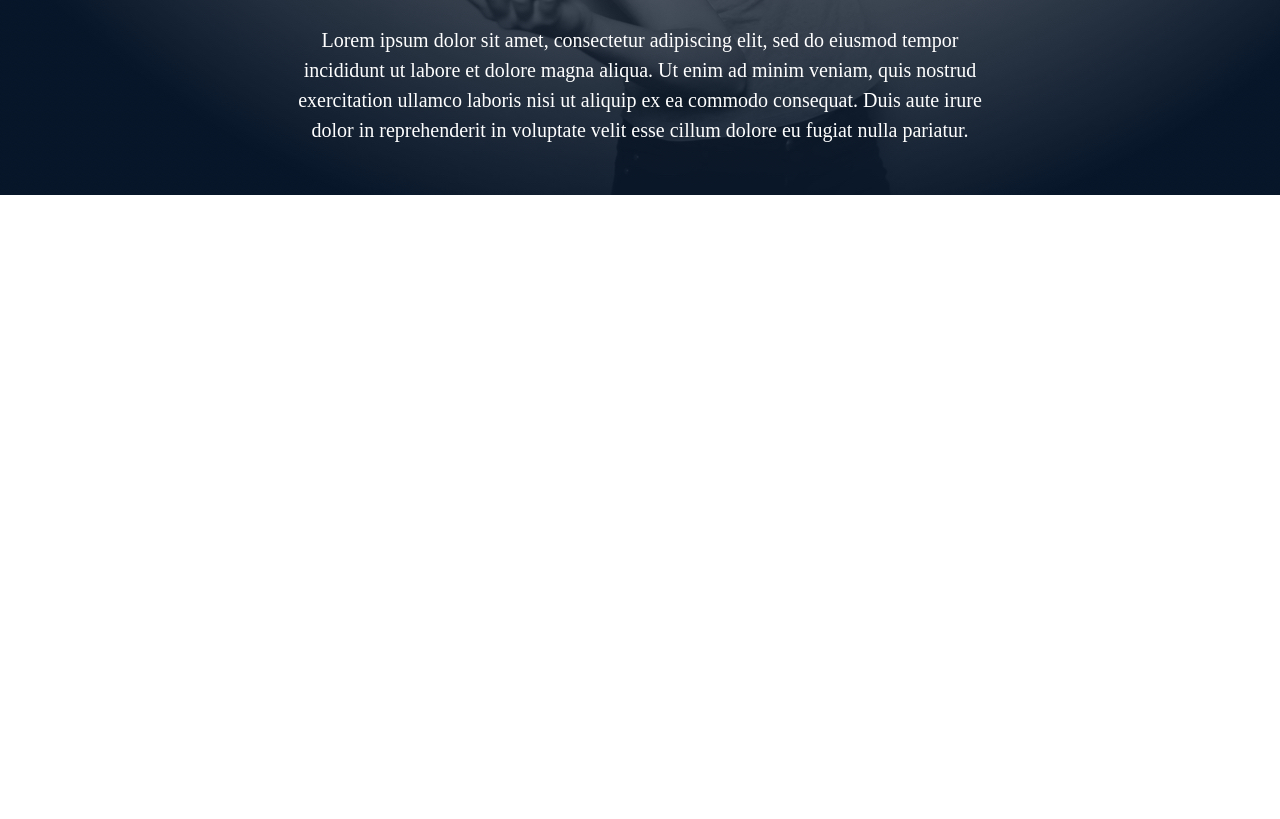
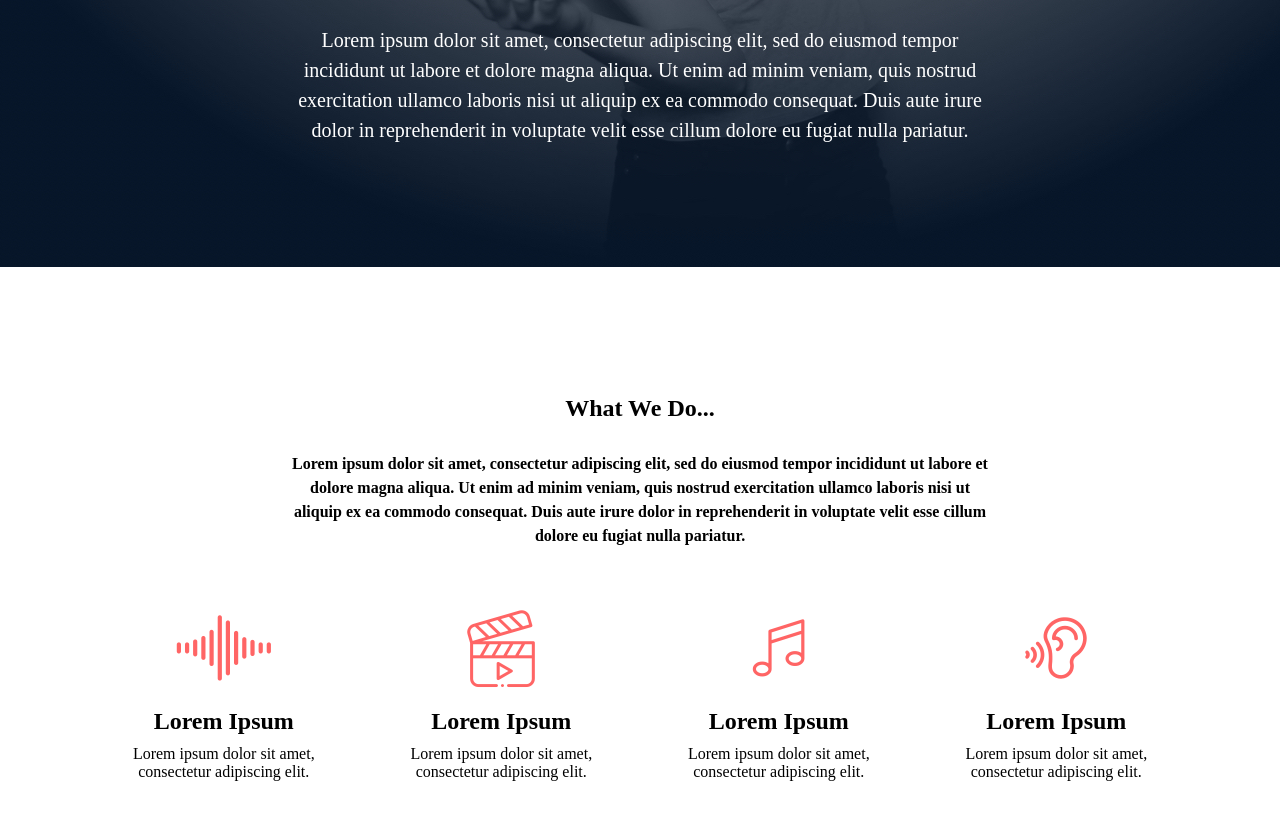
Before and after one commit to PhilipRagaee/alx_html_css, a plain HTML site: page headphones/1-index.html in a window 1280 px wide. Shown: the part 533-1352 px from the top of the page. Before the commit the page ends 800 px from the top, so only its background shows below. Drawn offline with Linux system fonts and the light colour scheme.

Commit message:
Adding Icon & Fonts Files + Adding Style To What We Do Section

```diff
--- a/headphones/1-index.html
+++ b/headphones/1-index.html
@@ -4,6 +4,7 @@
     <meta charset="UTF-8"/>
     <meta name="viewport" content="width=device-width, initial-scale=1.0"/>
     <link rel="stylesheet" href="1-style.css"/>
+    <link rel="stylesheet" href="style-icon.css">
     <title>Headphones</title>
 </head>
 <body>
@@ -38,6 +39,50 @@
             </div>
         </div>
             </section>
+
+            <section class="section-two">
+                <div class="container">
+                    <div class="div-one">
+                        <h1>what we do...</h1>
+                        <p>
+                            Lorem ipsum dolor sit amet, consectetur adipiscing elit, sed do eiusmod tempor incididunt ut labore et dolore magna aliqua. Ut enim ad minim veniam, quis nostrud exercitation ullamco laboris nisi ut aliquip ex ea commodo consequat. Duis aute irure dolor in reprehenderit in voluptate velit esse cillum dolore eu fugiat nulla pariatur.
+                        </p>
+                    </div>
+
+                    <div class="div-two">
+                        <div class="flex">
+                            <div>
+                                <i class="holberton_school-icon-ic_sound"></i>
+                                <h1>lorem ipsum</h1>
+                                <p>
+                                    Lorem ipsum dolor sit amet, consectetur adipiscing elit.
+                                </p>
+                            </div>
+                            <div>
+                                <i class="holberton_school-icon-ic_video"></i>
+                                <h1>lorem ipsum</h1>
+                                <p>
+                                    Lorem ipsum dolor sit amet, consectetur adipiscing elit.
+                                </p>
+                            </div>
+                            <div>
+                                <i class="holberton_school-icon-ic_music"></i>
+                                <h1>lorem ipsum</h1>
+                                <p>
+                                    Lorem ipsum dolor sit amet, consectetur adipiscing elit.
+                                </p>
+                            </div>
+                            <div>
+                                <i class="holberton_school-icon-ic_hearing"></i>
+                                <h1>lorem ipsum</h1>
+                                <p>
+                                    Lorem ipsum dolor sit amet, consectetur adipiscing elit.
+                                </p>
+                            </div>
+                        </div>
+                    </div>
+                </div>
+            </section>
         </main>
     </div>
 </body>
--- a/headphones/1-style.css
+++ b/headphones/1-style.css
@@ -91,7 +91,6 @@ header ul li a {
     -ms-border-radius: 20px;
     -o-border-radius: 20px;
 }
-
 .section-one .div-two {
     width: 70%;
     margin: auto;
@@ -105,4 +104,55 @@ header ul li a {
     text-align: center;
 }
 
+.section-two {
+    margin-top: 100px;
+    padding-top: 100px;
+}
+.section-two .div-one h1 {
+    text-align: center;
+    padding-bottom: 30px;
+    text-transform: capitalize;
+}
+.section-two .div-one p {
+    padding: 0 200px;
+    line-height: 1.5;
+    font-weight: bold;
+    text-align: center;
+}
+.section-two .div-two {
+    width: 100%;
+}
+.section-two .div-two .flex {
+    width: 100%;
+    display: flex;
+    margin: 50px auto;
+    text-align: center;
+    align-items: center;
+    justify-content: center;
+}
+.section-two .div-two .flex div {
+    width: calc(100% /4);
+}
+.section-two .div-two .flex div i {
+    color: #FF6565;
+    font-size: 100px;
+}
+.section-two .div-two .flex div h1 {
+    padding: 10px 0;
+    text-transform: capitalize;
+}
+.section-two .div-two .flex div p {
+    padding: 0 20px;
+}
+
+
+
+
+
+
+
+
+
+
+
 /*End-Main-Style*/
--- /dev/null
+++ b/headphones/style-icon.css
@@ -0,0 +1,90 @@
+@font-face {
+  font-family: 'holberton_school-icon';
+  src:  url('fonts/holberton_school-icon.eot?sq4eq4');
+  src:  url('fonts/holberton_school-icon.eot?sq4eq4#iefix') format('embedded-opentype'),
+    url('fonts/holberton_school-icon.ttf?sq4eq4') format('truetype'),
+    url('fonts/holberton_school-icon.woff?sq4eq4') format('woff'),
+    url('fonts/holberton_school-icon.svg?sq4eq4#holberton_school-icon') format('svg');
+  font-weight: normal;
+  font-style: normal;
+  font-display: block;
+}
+
+[class^="holberton_school-icon-"], [class*=" holberton_school-icon-"] {
+  /* use !important to prevent issues with browser extensions that change fonts */
+  font-family: 'holberton_school-icon' !important;
+  speak: none;
+  font-style: normal;
+  font-weight: normal;
+  font-variant: normal;
+  text-transform: none;
+  line-height: 1;
+
+  /* Better Font Rendering =========== */
+  -webkit-font-smoothing: antialiased;
+  -moz-osx-font-smoothing: grayscale;
+}
+
+.holberton_school-icon-arrow_1:before {
+  content: "\e900";
+}
+.holberton_school-icon-arrow_2:before {
+  content: "\e901";
+}
+.holberton_school-icon-arrow_3:before {
+  content: "\e902";
+}
+.holberton_school-icon-arrow_4:before {
+  content: "\e903";
+}
+.holberton_school-icon-arrow_5:before {
+  content: "\e904";
+}
+.holberton_school-icon-check:before {
+  content: "\e905";
+}
+.holberton_school-icon-ic_bag:before {
+  content: "\e906";
+}
+.holberton_school-icon-ic_cart:before {
+  content: "\e907";
+}
+.holberton_school-icon-ic_facebook:before {
+  content: "\e908";
+}
+.holberton_school-icon-ic_hearing:before {
+  content: "\e909";
+}
+.holberton_school-icon-ic_instagram:before {
+  content: "\e90a";
+}
+.holberton_school-icon-ic_laptop:before {
+  content: "\e90b";
+}
+.holberton_school-icon-ic_money:before {
+  content: "\e90c";
+}
+.holberton_school-icon-ic_music:before {
+  content: "\e90d";
+}
+.holberton_school-icon-ic_sound:before {
+  content: "\e90e";
+}
+.holberton_school-icon-ic_twitter:before {
+  content: "\e90f";
+}
+.holberton_school-icon-ic_video:before {
+  content: "\e910";
+}
+.holberton_school-icon-menu:before {
+  content: "\e911";
+}
+.holberton_school-icon-search_1:before {
+  content: "\e912";
+}
+.holberton_school-icon-search_2:before {
+  content: "\e913";
+}
+.holberton_school-icon-star:before {
+  content: "\e914";
+}
```
Also changed, not shown: headphones/fonts/holberton_school-icon.ttf (added), headphones/fonts/holberton_school-icon.woff (added), 2 other files.
